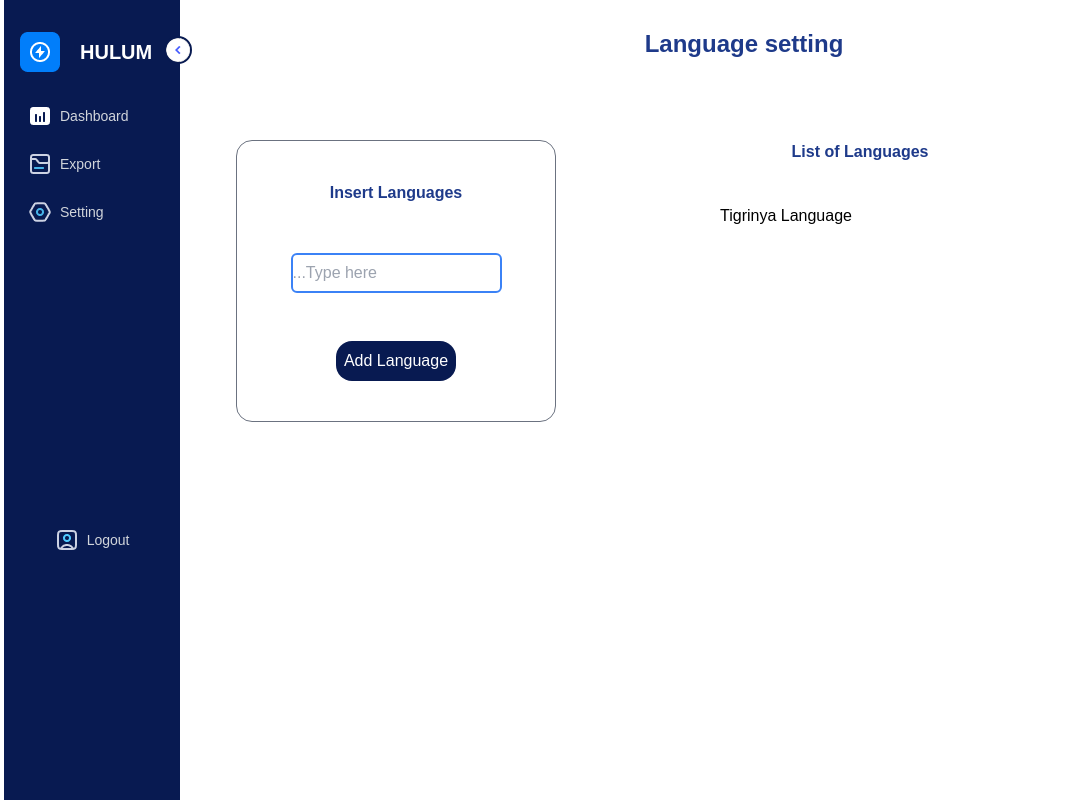
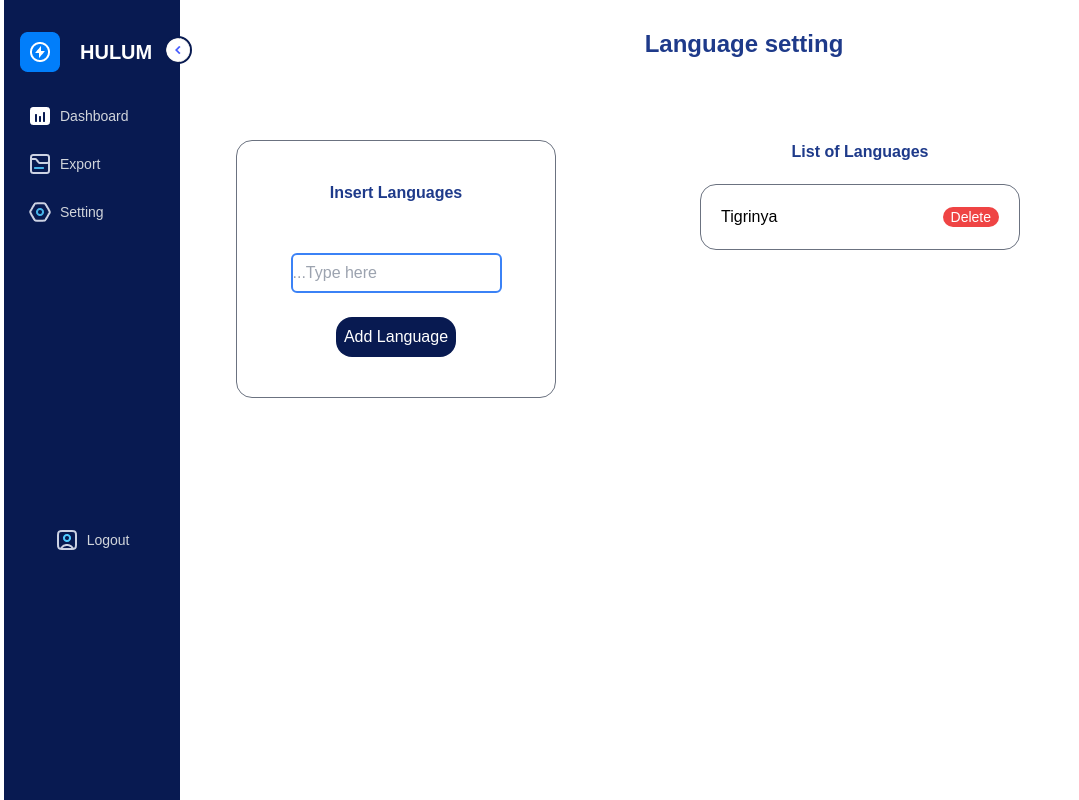
Before and after one commit to AbelBeyene/H-Admin, a React (Vite) app: page /languageSetting in a window 1280 px wide. Shown: the whole page, without its empty margins (0-1079 px from the left). Built offline with nearby package versions, Linux system fonts and the light colour scheme.

Commit message:
review doti

```diff
--- a/src/pages/settings/LanguageSetting.jsx
+++ b/src/pages/settings/LanguageSetting.jsx
@@ -1,18 +1,31 @@
+import React, { useState } from "react";
 import NavBar from "../../components/Navbar";
-import { useState } from "react";
 
 const LanguageSetting = () => {
-  const [languages, addLanguages] = useState([
+  const [languages, setLanguages] = useState([
     {
       key: "tigrinya",
       value: "Tigrinya",
     },
   ]);
+  const [inputValue, setInputValue] = useState("");
 
   const addLanguagesHandler = (e) => {
-    console.log(languages);
-    return addLanguages(...languages, e.target.value);
+    e.preventDefault();
+    const newLanguage = {
+      key: inputValue.toLowerCase(),
+      value: inputValue,
+    };
+    setLanguages([...languages, newLanguage]);
+    setInputValue("");
+  };
 
+  const handleInputChange = (e) => {
+    setInputValue(e.target.value);
+  };
+
+  const deleteLanguage = (key) => {
+    setLanguages(languages.filter((language) => language.key !== key));
   };
 
   return (
@@ -21,51 +34,51 @@ const LanguageSetting = () => {
         Language setting
       </h1>
       <div className="flex">
-        <div className="container  h-80 w-80 ">
+        <div className="container h-80 w-80">
           <div className="flex-col space-y-12 border border-gray-500 rounded-2xl p-10">
-            <div className=" bg-white text-center">
+            <div className="bg-white text-center">
               <span className="font-semibold text-blue-900">
                 Insert Languages
               </span>
             </div>
 
             <div className="text-center">
+              <form onSubmit={addLanguagesHandler}>
                 <input
                   type="text"
-                className="mx-auto border-2 border-blue-500 rounded-md
-                    h-10 focus:border-green-500"
+                  value={inputValue}
+                  onChange={handleInputChange}
+                  className="mx-auto border-2 border-blue-500 rounded-md h-10 focus:border-green-500"
                   placeholder="...Type here"
                 />
-            </div>
-
-            <div className="text-center">
-              <button
-                className="bg-dark-purple text-white p-2
-                     rounded-2xl"
-                     onClick={addLanguagesHandler}
-              >
+                <button type="submit" className="bg-dark-purple mt-6 text-white p-2 rounded-2xl">
                   Add Language
                 </button>
+              </form>
             </div>
           </div>
         </div>
 
-        <div className="container  h-80 w-80 mx-36">
+        <div className="container h-80 w-80 mx-36">
           <div className="flex-col">
-            <div className=" bg-white text-center">
+            <div className="bg-white text-center">
               <span className="font-semibold text-blue-900">
                 List of Languages
               </span>
             </div>
-            <div className="mt-5 p-5">
+            <div className="mt-5 p-5 flex-col space-y-12 border border-gray-500 rounded-2xl p-10">
               <ul>
-                {languages.map((language) => {
-                  return (
-                    <li key={language.key}>
-                      {language.value} <span>Language</span>
+                {languages.map((language, index) => (
+                  <li key={index} className="flex justify-between items-center">
+                    <span>{language.value}</span>
+                    <button
+                      onClick={() => deleteLanguage(language.key)}
+                      className="bg-red-500 text-white px-2 text-sm  rounded-2xl"
+                    >
+                      Delete
+                    </button>
                   </li>
-                  );
-                })}
+                ))}
               </ul>
             </div>
           </div>
```
Lines whose indentation alone changed are shown as unchanged.
